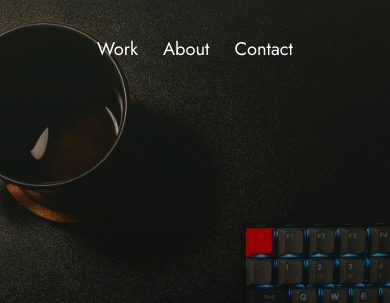
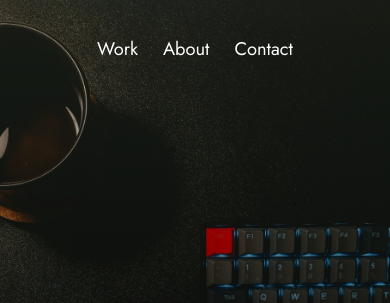
Before and after one commit to anasommer/new-portfolio, a website built with Vite: page index.html in a window 390 px wide. Shown: the top 303 px of the page. Built offline with nearby package versions, Linux system fonts and the light colour scheme.

Commit message:
upd background placement for small devices.

```diff
--- a/index.css
+++ b/index.css
@@ -428,6 +428,8 @@ body:not(.user-is-tabbing) a:focus {
 @media (max-width: 500px) {
   .header {
     text-align: center;
+
+    background-position: 75%;
   }
 
   .header__text p {
```
